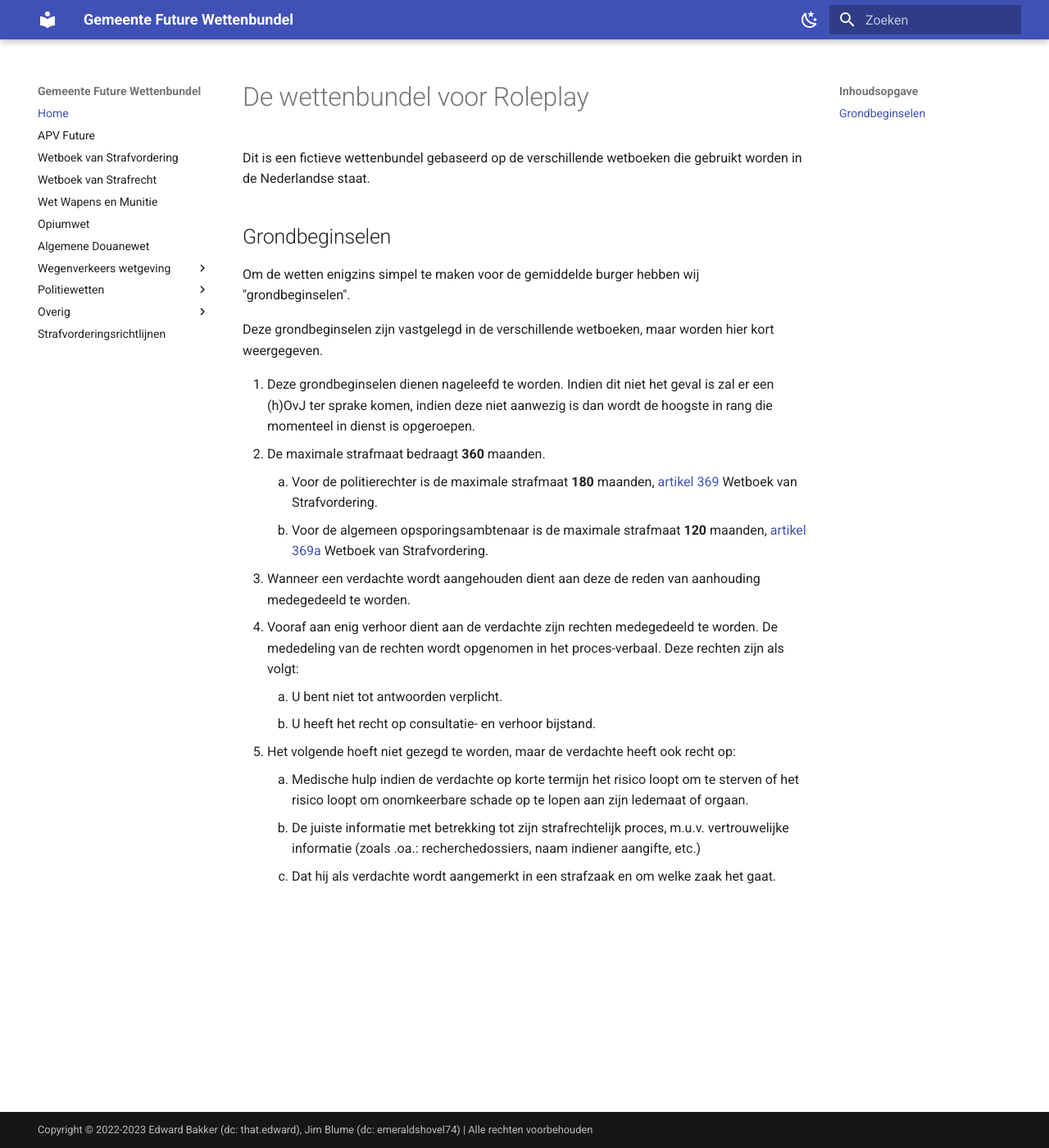
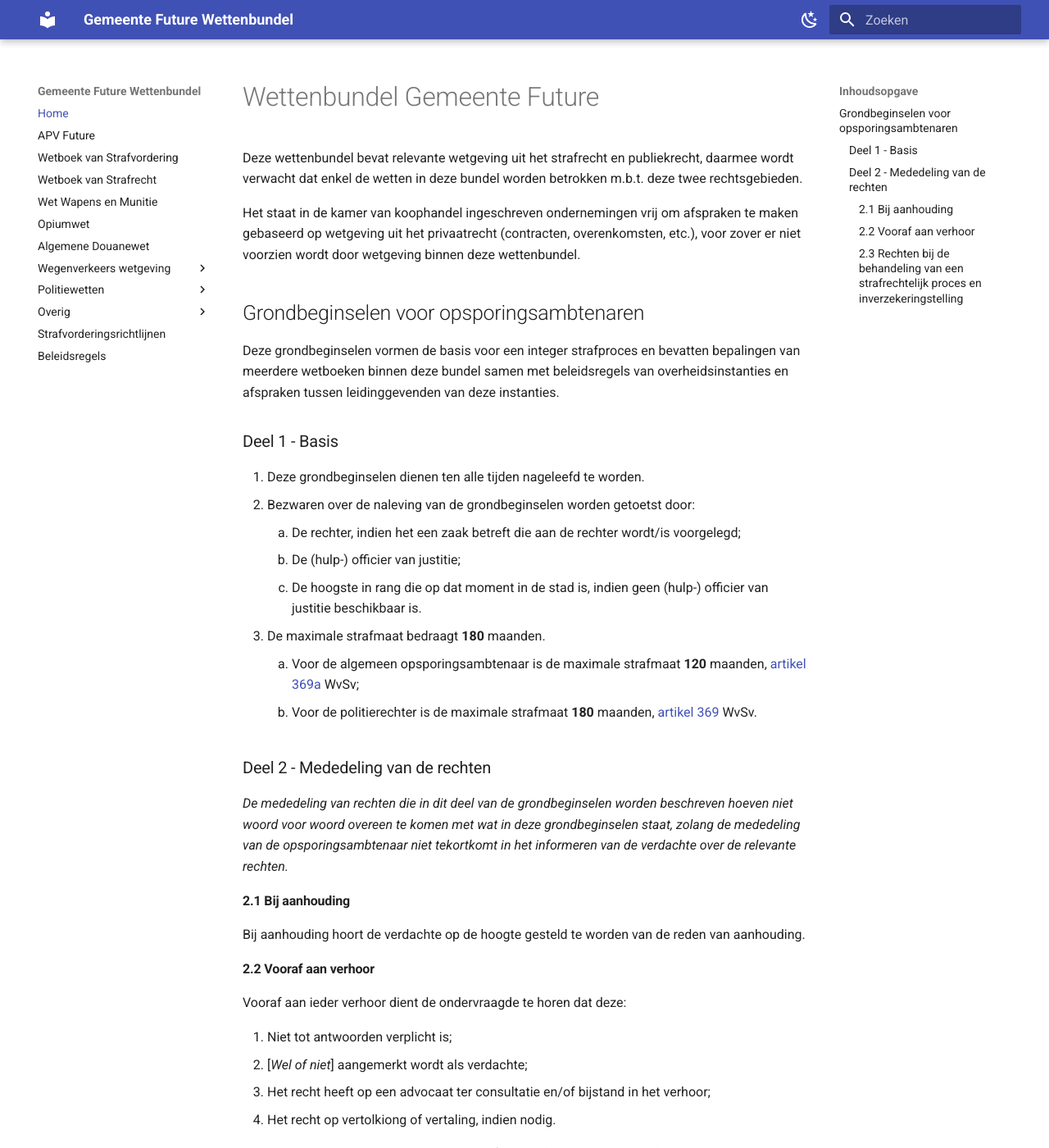
Before and after one commit to EnriqueFernandez20/FutureRP-Wettenbundel, an MkDocs documentation site: the page built from docs/index.md, in a window 1280 px wide and 1400 px high. Shown: the whole window at 82% size. Built offline with MkDocs 1.6.1 and Material for MkDocs 9.7.7, drawn with Linux system fonts in a browser that asks for light colours; some of the changed text lies outside the part shown.

Commit message:
Grondbeginselen + Beleidsregels (#10)
* Funny sloop vd grondbeginselen

Zoals je misschien door hebt is dit nog lang niet af, ik ben ook bezig met het toevoegen van beleidsregels als losse pagina zodat ook die meuk ergens vastgelegd kan worden zonder dat je een circlejerk krijgt van argumenten.

* Update beleidsregels.md

* tussenvariant zulole

* tankse

* grondebegiensele af? tankase

* beleidsregels in navigatie

* Update beleidsregels.md

---------

Co-authored-by: Edward <24864616+Edward-Bakker@users.noreply.github.com>

```diff
--- /dev/null
+++ b/docs/beleidsregels.md
@@ -0,0 +1,68 @@
+# Beleidsregels van Overheidsinstanties binnen Future
+
+Binnen dit document worden alle beleidsregels opgesomd welke zijn overeengekomen door overheidsinstanties van Future.
+Elke beleidsregel wordt in ieder geval voorzien van:
+
+1. Een aanduidingstitel voor de beleidsregel;
+2. Een toelichting op welke overheidsinstanties (en overige belanghebbenden) dit beleid effect heeft;
+3. Een geldigheidsstatus. In voorkomend geval een disclaimer dat deze beleidsregel niet meer geldend is.
+4. Een datum waarop de beleidsregel is overeengekomen;
+5. De ondergetekenden van een beleidsregel, samen met de vermelding van de relevante functie die deze bekleden.
+
+## Beleidsregel 1: Beginselen van een goede procesorde
+
+**NIET GELDEND**, wachtend op instemming
+
+### Inleiding
+
+Om het correcte verloop van een strafproces te waarborgen stemmen de Politie, Koninklijke Marechausse en vertegenwoordigers van de advocatuur in met het naleven van ongeschreven regels binnen het strafrecht, ook wel bekend als "Beginselen van een goede procesorde".
+
+Onder de beginselen van een goede procesorde vallen de volgende beginselen:
+
+### Rechtsbeginselen
+
+#### Vertrouwensbeginsel
+
+Het vertrouwensbeginsel ziet erop dat een verdachte gerechtvaardigd mag vertrouwen op mededelingen van een opsporingsambtenaar of (hulp-) officier van justitie. Zo moet een verdachte bijvoorbeeld kunnen vertrouwen op de toezegging van een agent dat deze niet vervolgd zal worden.
+
+#### Equality of arms
+
+Het beginsel van 'equality of arms' gaat uit van het idee dat de verdachte in een strafzaak een redelijke kans moet krijgen om zijn kant van het verhaal naar voren te brengen, zodat hij dezelfde kansen krijgt als de openbaar aanklager. Er moet sprake zijn van een evenwicht, een balans, in rechten.
+
+#### Verbod op dubbele vervolging
+
+Zie [artikel 68 WvSr](./wetboek-van-strafrecht.md/#artikel-68-wvsr-ne-bis-in-idem), wat toeziet op het verbod dubbele vervolging.
+
+#### Recht op een eerlijk proces
+
+Ieder heeft het recht op een eerlijk proces, zowel bij behandeling van een zaak door een opsporingsambtenaar als tegenover een rechter. Hieronder valt zowel het mededelen van rechten aan de verdachte als de mogelijkheid om gebruik te maken van deze rechten.
+
+#### Zuiverheid van oogmerk
+
+Dit beginsel is ook bekend als het verbod op misbruik van bevoegdheden ('detournement de pouvoir' in het Frans), wat dan ook betekent dat een bevoegdheid enkel toegepast mag worden op de manier die krachtens de wet is vastgesteld.
+
+#### Gelijkheidsbeginsel
+
+Volgens het gelijkheidsbeginsel worden gelijke gevallen ook gelijk behandeld. De straffen en enig intern beleid dient dan ook consequent toegepast te worden.
+
+#### Redelijke en billijke belangenafweging (Subsidiariteit & proportionaliteit)
+
+In beginsel van de redelijke en billijke belangenafweging liggen de in het strafrecht geldende eisen van proportionaliteit en subsidiariteit besloten. Relevante belangen dienen behoorlijk tegen elkaar te worden afgewogen. Beslissingen die- in verhouding tot het algemeen belang- onevenredig groot nadeel aan de belangen van de burger toebrengen, dienen achterwege te blijven.
+
+#### Onschuldpresumptie
+
+Een ieder tegen wie een vervolging is ingesteld, wordt voor onschuldig gehouden totdat zijn schuld in rechte is komen vast te staan. Een verdachte is dus niet bij voorbaat schuldig van een strafbaar feit, deze moet een redelijke kans krijgen om het tegen hem bestaande belastende bewijs te weerleggen.
+
+- *Dit beginsel vindt aansluiting op [artikel 27 WvSv](./wetboek-van-strafvordering.md#artikel-27-wvsv-verdachte).*
+
+#### Legaliteitsbeginsel
+
+Elke bevoegdheid en elk strafbaar feit moet omschreven staan in de wet. De opsporingsambtenaar mag de wet niet naar analogie interpreteren. Dit houdt in dat de agent bijvoorbeeld te maken kan hebben met een geval dat niet onder de wet valt, maar wel lijkt op gevallen die wel onder de wet vallen. De opsporingsambtenaar interpreteert analoog als hij vindt dat dit niet aangeduide geval hetzelfde is als het geval dat wel onder de wet valt.
+
+### Conclusie
+
+Deze beleidsregel is ondertekend door:
+
+- Smurf 1, Inspecteur, namens het Politiekorps
+- Smurf 2, Brigadegeneraal, namens de Koninklijke Marechaussee
+- Smurf 3, Hoofdadvocaat, namens de advocatuur
--- a/docs/index.md
+++ b/docs/index.md
@@ -1,22 +1,53 @@
-# De wettenbundel voor Roleplay
+# Wettenbundel Gemeente Future
 
-Dit is een fictieve wettenbundel gebaseerd op de verschillende wetboeken die gebruikt worden in de Nederlandse staat.
+Deze wettenbundel bevat relevante wetgeving uit het strafrecht en publiekrecht, daarmee wordt verwacht dat enkel de wetten in deze bundel worden betrokken m.b.t. deze twee rechtsgebieden.
 
-## Grondbeginselen
+Het staat in de kamer van koophandel ingeschreven ondernemingen vrij om afspraken te maken gebaseerd op wetgeving uit het privaatrecht (contracten, overenkomsten, etc.), voor zover er niet voorzien wordt door wetgeving binnen deze wettenbundel.
 
-Om de wetten enigzins simpel te maken voor de gemiddelde burger hebben wij "grondbeginselen".
+## Grondbeginselen voor opsporingsambtenaren
 
-Deze grondbeginselen zijn vastgelegd in de verschillende wetboeken, maar worden hier kort weergegeven.
+Deze grondbeginselen vormen de basis voor een integer strafproces en bevatten bepalingen van meerdere wetboeken binnen deze bundel samen met beleidsregels van overheidsinstanties en afspraken tussen leidinggevenden van deze instanties.
 
-1. Deze grondbeginselen dienen nageleefd te worden. Indien dit niet het geval is zal er een (h)OvJ ter sprake komen, indien deze niet aanwezig is dan wordt de hoogste in rang die momenteel in dienst is opgeroepen.
-2. De maximale strafmaat bedraagt **360** maanden.
-    1. Voor de politierechter is de maximale strafmaat **180** maanden, [artikel 369](./wetboek-van-strafvordering.md#artikel-369-wvsv-maximumstraf-verwijzing-naar-meervoudige-kamer) Wetboek van Strafvordering.
-    2. Voor de algemeen opsporingsambtenaar is de maximale strafmaat **120** maanden, [artikel 369a](./wetboek-van-strafvordering.md#artikel-369a-wvsv-maximumstraf-opsporingsambtenaar) Wetboek van Strafvordering.
-3. Wanneer een verdachte wordt aangehouden dient aan deze de reden van aanhouding medegedeeld te worden.
-4. Vooraf aan enig verhoor dient aan de verdachte zijn rechten medegedeeld te worden. De mededeling van de rechten wordt opgenomen in het proces-verbaal. Deze rechten zijn als volgt:
-    1. U bent niet tot antwoorden verplicht.
-    2. U heeft het recht op consultatie- en verhoor bijstand.
-5. Het volgende hoeft niet gezegd te worden, maar de verdachte heeft ook recht op:
-    1. Medische hulp indien de verdachte op korte termijn het risico loopt om te sterven of het risico loopt om onomkeerbare schade op te lopen aan zijn ledemaat of orgaan.
-    2. De juiste informatie met betrekking tot zijn strafrechtelijk proces, m.u.v. vertrouwelijke informatie (zoals .oa.: recherchedossiers, naam indiener aangifte, etc.)
-    3. Dat hij als verdachte wordt aangemerkt in een strafzaak en om welke zaak het gaat.
+### Deel 1 - Basis
+
+1. Deze grondbeginselen dienen ten alle tijden nageleefd te worden.
+2. Bezwaren over de naleving van de grondbeginselen worden getoetst door:
+    1. De rechter, indien het een zaak betreft die aan de rechter wordt/is voorgelegd;
+    2. De (hulp-) officier van justitie;
+    3. De hoogste in rang die op dat moment in de stad is, indien geen (hulp-) officier van justitie beschikbaar is.
+3. De maximale strafmaat bedraagt **180** maanden.
+    1. Voor de algemeen opsporingsambtenaar is de maximale strafmaat **120** maanden, [artikel 369a](./wetboek-van-strafvordering.md#artikel-369a-wvsv-maximumstraf-opsporingsambtenaar) WvSv;
+    2. Voor de politierechter is de maximale strafmaat **180** maanden, [artikel 369](./wetboek-van-strafvordering.md#artikel-369-wvsv-maximumstraf-verwijzing-naar-meervoudige-kamer) WvSv.
+
+### Deel 2 - Mededeling van de rechten
+
+*De mededeling van rechten die in dit deel van de grondbeginselen worden beschreven hoeven niet woord voor woord overeen te komen met wat in deze grondbeginselen staat, zolang de mededeling van de opsporingsambtenaar niet tekortkomt in het informeren van de verdachte over de relevante rechten.*
+
+#### 2.1 Bij aanhouding
+
+Bij aanhouding hoort de verdachte op de hoogte gesteld te worden van de reden van aanhouding.
+
+#### 2.2 Vooraf aan verhoor
+
+Vooraf aan ieder verhoor dient de ondervraagde te horen dat deze:
+
+1. Niet tot antwoorden verplicht is;
+2. [*Wel of niet*] aangemerkt wordt als verdachte;
+3. Het recht heeft op een advocaat ter consultatie en/of bijstand in het verhoor;
+4. Het recht op vertolkiong of vertaling, indien nodig.
+
+#### 2.3 Rechten bij de behandeling van een strafrechtelijk proces en inverzekeringstelling
+
+Vooraf aan de behandeling van de strafrechtelijke zaak dient de verdachte op de hoogte gesteld te worden van het recht op een advocaat.
+
+De verdachte (of zijn gemachtigde) kan zich tijdens het proces of in geval van inverzekeringstelling op de volgende rechten beroepen, echter hoeft deze in beginsel niet op de hoogte gesteld te worden van de hierna opgesomde rechten (tenzij a).
+
+1. Ondergebracht onder het recht op informatie:
+    - Het recht op vertolking en vertaling;
+    - Het recht op informatie over de beschuldiging;
+    - Het recht op toegang tot de stukken van het dossier;
+2. De rechten die voortvloeien uit:
+    - [Hoofdstuk 6 van de Ambtsinstructie](./ambtsinstructie.md#hoofdstuk-6-maatregelen-jegens-ingeslotenen)
+        - Waaronder medische zorg, in bewaring nemen van enig goed en eten/drinken.
+    - [Het eerste boek van het Wetboek van Strafvordering](./wetboek-van-strafvordering.md#titel-i-strafvordering-in-het-algemeen)
+    - Andere wettelijke voorschriften, bepalingen en vastgestelde beleidsregels.
--- a/mkdocs.yml
+++ b/mkdocs.yml
@@ -49,3 +49,4 @@ nav:
     - Algemene wet op het binnentreden: 'algemene-wet-op-het-binnentreden.md'
     - Wet gedeeltelijk verbod gezichtsbedekkende kleding: 'wet-gedeeltelijk-verbod-gezichtsbedekkende-kleding.md'
   - Strafvorderingsrichtlijnen: 'strafvorderingsrichtlijnen.md'
+  - Beleidsregels: 'beleidsregels.md'
```
